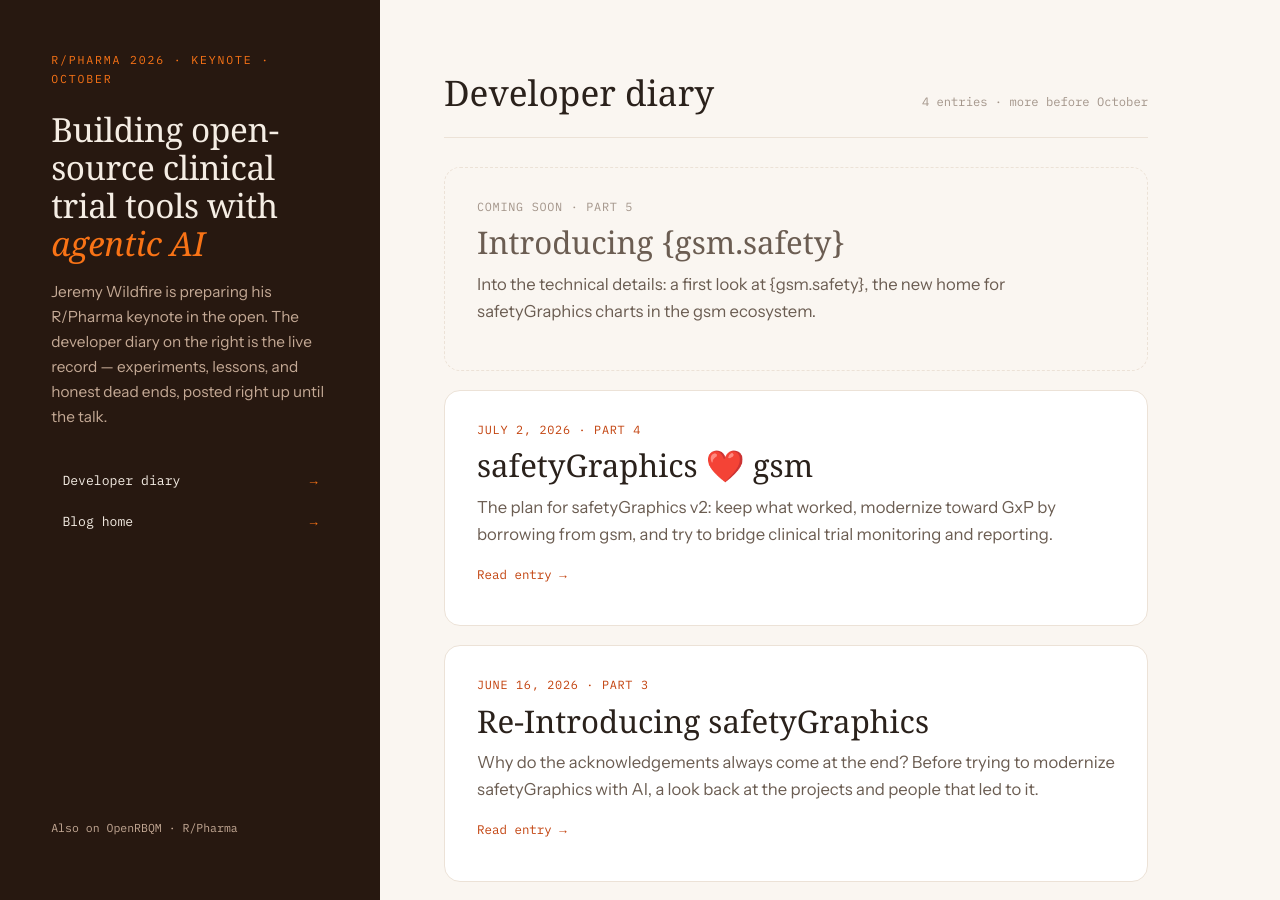
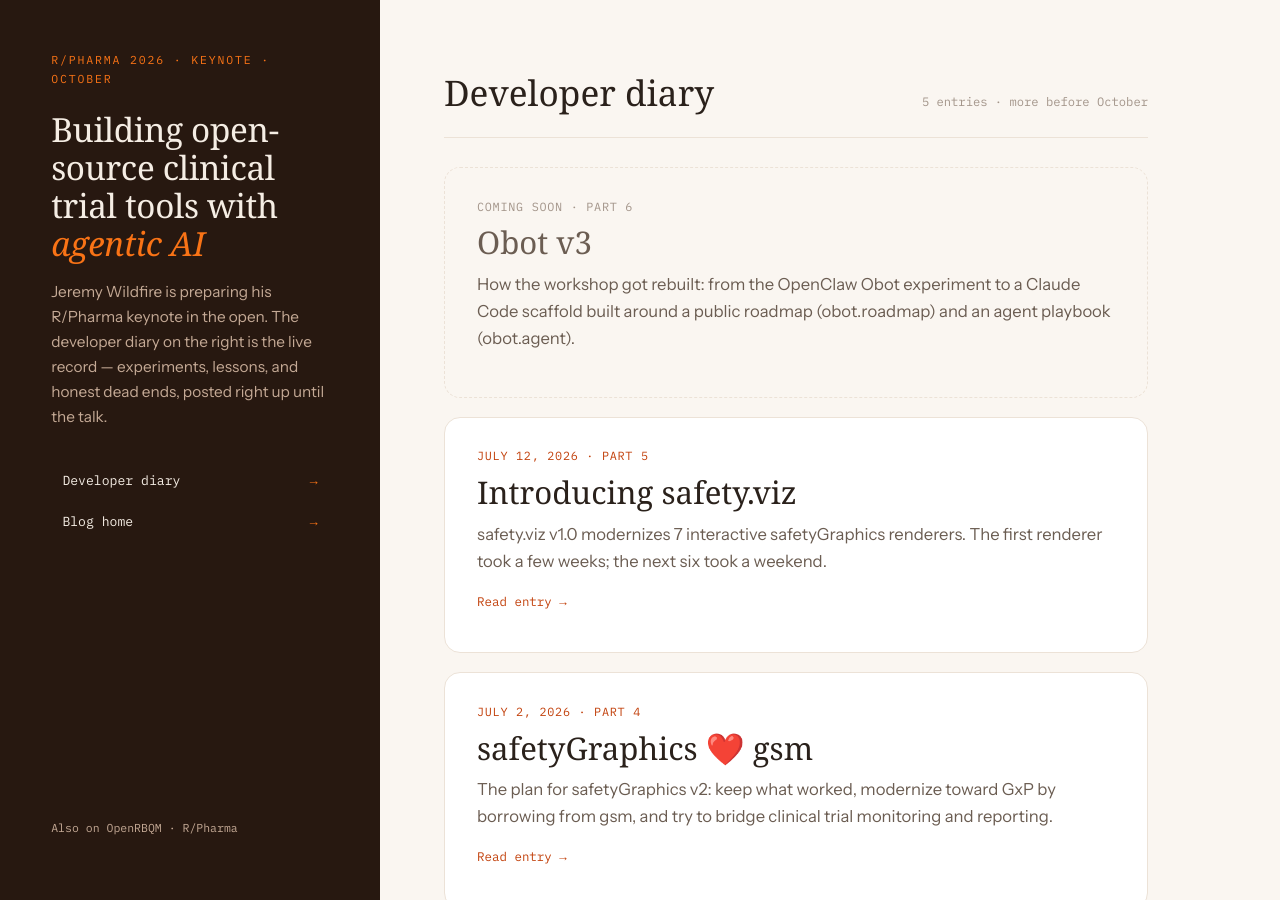
Before and after one commit to jwildfire/jwildfire.github.io, a Jekyll site: the page keynote/index.html, which Jekyll copies as it is, in a window 1280 px wide and 900 px high. Built offline with Jekyll 4.4.1, drawn with Linux system fonts in a browser that asks for light colours; some web fonts are replaced.

Commit message:
Publish R/Pharma Diary #5 — Introducing safety.viz; update keynote page
Post dated 2026-07-12 (v1.2.0 live: hep-explorer page + clinical guide verified
200, gallery badge 7 of 10). Gallery screenshot retaken post-v1.2.0-deploy.
Keynote: part 5 published card added, upcoming card now part 6 (Obot v3).

Co-Authored-By: Claude Fable 5 <noreply@anthropic.com>

```diff
--- a/keynote/index.html
+++ b/keynote/index.html
@@ -110,13 +110,20 @@
     <main class="feed" id="diary">
       <div class="feed-head">
         <h2>Developer diary</h2>
-        <span class="count">4 entries · more before October</span>
+        <span class="count">5 entries · more before October</span>
       </div>
 
       <article class="card upcoming">
-        <p class="date">Coming soon · Part 5</p>
-        <h3>Introducing {gsm.safety}</h3>
-        <p class="excerpt">Into the technical details: a first look at {gsm.safety}, the new home for safetyGraphics charts in the gsm ecosystem.</p>
+        <p class="date">Coming soon · Part 6</p>
+        <h3>Obot v3</h3>
+        <p class="excerpt">How the workshop got rebuilt: from the OpenClaw Obot experiment to a Claude Code scaffold built around a public roadmap (obot.roadmap) and an agent playbook (obot.agent).</p>
+      </article>
+
+      <article class="card">
+        <p class="date">July 12, 2026 · Part 5</p>
+        <h3><a href="/2026/07/12/introducing-safety-viz.html">Introducing safety.viz</a></h3>
+        <p class="excerpt">safety.viz v1.0 modernizes 7 interactive safetyGraphics renderers. The first renderer took a few weeks; the next six took a weekend.</p>
+        <p class="links"><a href="/2026/07/12/introducing-safety-viz.html">Read entry →</a></p>
       </article>
 
       <article class="card">
```
Also changed, not shown: _posts/2026-07-12-introducing-safety-viz.md (renamed from _drafts/safety-viz-is-live.md, +8 -8 lines), assets/img/safety-viz-gallery.png.
